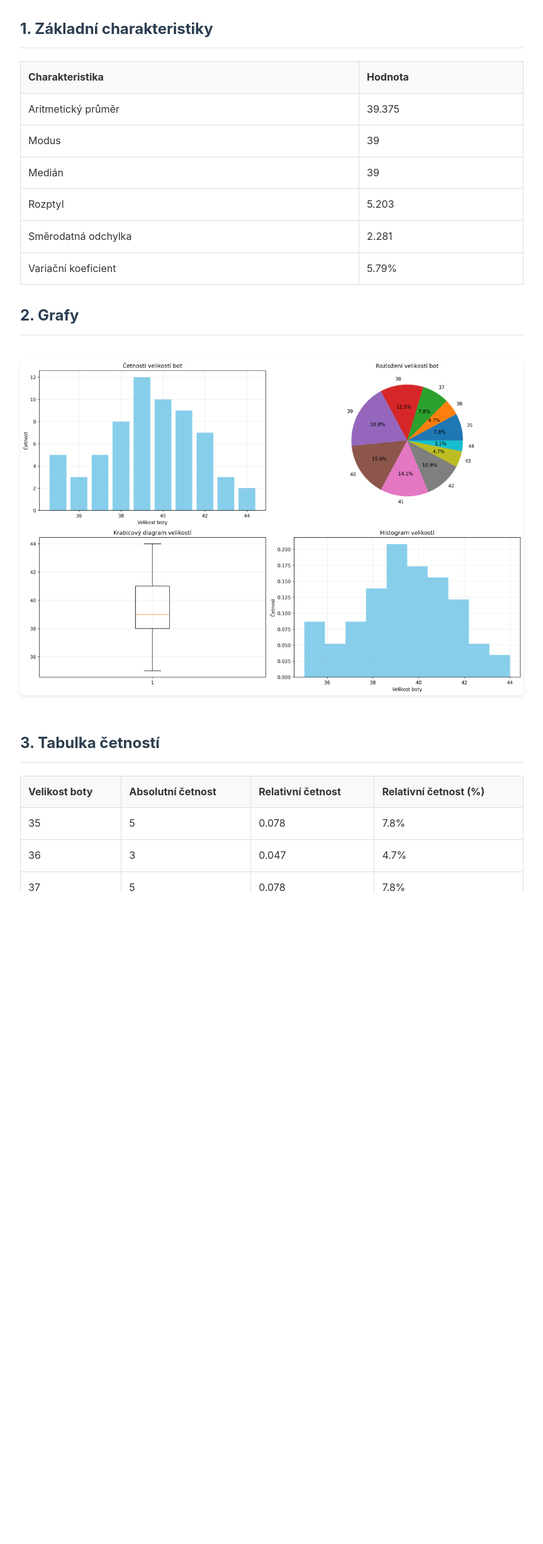
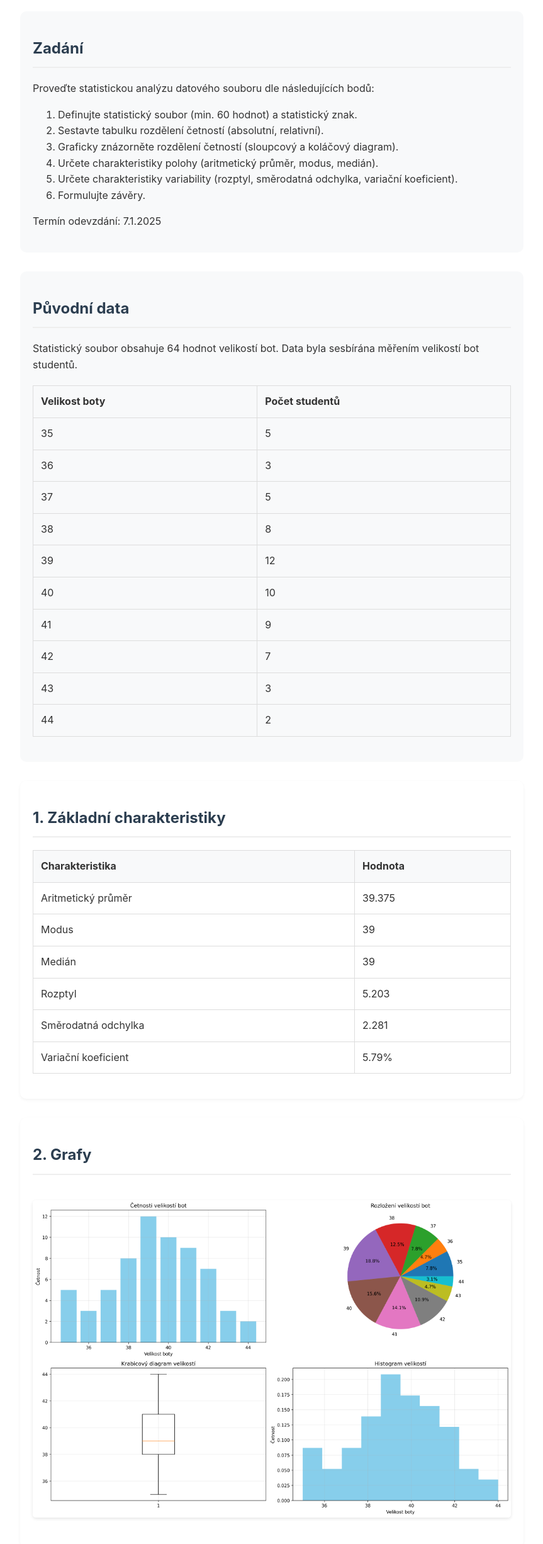
Before and after one commit to jangjesef/statistika, a plain HTML site: page index.html in a window 1280 px wide. Shown: the part 108-2560 px from the top of the page at 63% size, without its empty margins (208-1071 px from the left). Before the commit the page ends 2387 px from the top, so only its background shows below. Drawn offline with Linux system fonts and the light colour scheme.

Commit message:
Přidáno zadání, původní data a možnost zvětšení grafů

```diff
--- a/index.html
+++ b/index.html
@@ -37,9 +37,39 @@
             margin: 20px 0;
             border-radius: 5px;
             box-shadow: 0 2px 5px rgba(0,0,0,0.1);
+            cursor: pointer;
+            transition: transform 0.3s ease;
+        }
+        img:hover {
+            transform: scale(1.02);
+        }
+        .modal {
+            display: none;
+            position: fixed;
+            z-index: 1000;
+            top: 0;
+            left: 0;
+            width: 100%;
+            height: 100%;
+            background-color: rgba(0,0,0,0.9);
+            padding: 20px;
+            box-sizing: border-box;
+            overflow: auto;
+        }
+        .modal img {
+            max-width: 90%;
+            max-height: 90vh;
+            margin: 20px auto;
+            display: block;
+            box-shadow: none;
+            cursor: zoom-out;
         }
         .section {
             margin: 30px 0;
+            background-color: white;
+            padding: 20px;
+            border-radius: 10px;
+            box-shadow: 0 2px 5px rgba(0,0,0,0.05);
         }
         .download-section {
             margin-top: 40px;
@@ -68,11 +98,58 @@
         .download-button svg {
             margin-right: 8px;
         }
+        .assignment {
+            background-color: #f8f9fa;
+            padding: 20px;
+            border-radius: 10px;
+            margin-bottom: 30px;
+        }
+        .original-data {
+            background-color: #f8f9fa;
+            padding: 20px;
+            border-radius: 10px;
+            margin-bottom: 30px;
+        }
     </style>
 </head>
 <body>
     <div class="container">
         <h1>Statistická analýza velikostí bot</h1>
+
+        <div class="assignment">
+            <h2>Zadání</h2>
+            <p>Proveďte statistickou analýzu datového souboru dle následujících bodů:</p>
+            <ol>
+                <li>Definujte statistický soubor (min. 60 hodnot) a statistický znak.</li>
+                <li>Sestavte tabulku rozdělení četností (absolutní, relativní).</li>
+                <li>Graficky znázorněte rozdělení četností (sloupcový a koláčový diagram).</li>
+                <li>Určete charakteristiky polohy (aritmetický průměr, modus, medián).</li>
+                <li>Určete charakteristiky variability (rozptyl, směrodatná odchylka, variační koeficient).</li>
+                <li>Formulujte závěry.</li>
+            </ol>
+            <p>Termín odevzdání: 7.1.2025</p>
+        </div>
+
+        <div class="original-data">
+            <h2>Původní data</h2>
+            <p>Statistický soubor obsahuje 64 hodnot velikostí bot. Data byla sesbírána měřením velikostí bot studentů.</p>
+            <table>
+                <tr>
+                    <th>Velikost boty</th>
+                    <th>Počet studentů</th>
+                </tr>
+                <tr><td>35</td><td>5</td></tr>
+                <tr><td>36</td><td>3</td></tr>
+                <tr><td>37</td><td>5</td></tr>
+                <tr><td>38</td><td>8</td></tr>
+                <tr><td>39</td><td>12</td></tr>
+                <tr><td>40</td><td>10</td></tr>
+                <tr><td>41</td><td>9</td></tr>
+                <tr><td>42</td><td>7</td></tr>
+                <tr><td>43</td><td>3</td></tr>
+                <tr><td>44</td><td>2</td></tr>
+            </table>
+        </div>
 
         <div class="section">
             <h2>1. Základní charakteristiky</h2>
@@ -89,7 +166,7 @@
 
         <div class="section">
             <h2>2. Grafy</h2>
-            <img src="statisticke_grafy.png" alt="Statistické grafy">
+            <img src="statisticke_grafy.png" alt="Statistické grafy" onclick="showModal(this)">
         </div>
 
         <div class="section">
@@ -101,66 +178,16 @@
                     <th>Relativní četnost</th>
                     <th>Relativní četnost (%)</th>
                 </tr>
-                <tr>
-                    <td>35</td>
-                    <td>5</td>
-                    <td>0.078</td>
-                    <td>7.8%</td>
-                </tr>
-                <tr>
-                    <td>36</td>
-                    <td>3</td>
-                    <td>0.047</td>
-                    <td>4.7%</td>
-                </tr>
-                <tr>
-                    <td>37</td>
-                    <td>5</td>
-                    <td>0.078</td>
-                    <td>7.8%</td>
-                </tr>
-                <tr>
-                    <td>38</td>
-                    <td>8</td>
-                    <td>0.125</td>
-                    <td>12.5%</td>
-                </tr>
-                <tr>
-                    <td>39</td>
-                    <td>12</td>
-                    <td>0.188</td>
-                    <td>18.8%</td>
-                </tr>
-                <tr>
-                    <td>40</td>
-                    <td>10</td>
-                    <td>0.156</td>
-                    <td>15.6%</td>
-                </tr>
-                <tr>
-                    <td>41</td>
-                    <td>9</td>
-                    <td>0.141</td>
-                    <td>14.1%</td>
-                </tr>
-                <tr>
-                    <td>42</td>
-                    <td>7</td>
-                    <td>0.109</td>
-                    <td>10.9%</td>
-                </tr>
-                <tr>
-                    <td>43</td>
-                    <td>3</td>
-                    <td>0.047</td>
-                    <td>4.7%</td>
-                </tr>
-                <tr>
-                    <td>44</td>
-                    <td>2</td>
-                    <td>0.031</td>
-                    <td>3.1%</td>
-                </tr>
+                <tr><td>35</td><td>5</td><td>0.078</td><td>7.8%</td></tr>
+                <tr><td>36</td><td>3</td><td>0.047</td><td>4.7%</td></tr>
+                <tr><td>37</td><td>5</td><td>0.078</td><td>7.8%</td></tr>
+                <tr><td>38</td><td>8</td><td>0.125</td><td>12.5%</td></tr>
+                <tr><td>39</td><td>12</td><td>0.188</td><td>18.8%</td></tr>
+                <tr><td>40</td><td>10</td><td>0.156</td><td>15.6%</td></tr>
+                <tr><td>41</td><td>9</td><td>0.141</td><td>14.1%</td></tr>
+                <tr><td>42</td><td>7</td><td>0.109</td><td>10.9%</td></tr>
+                <tr><td>43</td><td>3</td><td>0.047</td><td>4.7%</td></tr>
+                <tr><td>44</td><td>2</td><td>0.031</td><td>3.1%</td></tr>
             </table>
         </div>
 
@@ -179,13 +206,6 @@
         <div class="download-section">
             <h2>Ke stažení</h2>
             <div class="download-buttons">
-                <a href="statisticka_analyza.py" class="download-button">
-                    <svg width="16" height="16" viewBox="0 0 16 16" fill="currentColor">
-                        <path d="M8 12l-4-4h2.5V3h3v5H12L8 12z"/>
-                        <path d="M14 13v1H2v-1h12z"/>
-                    </svg>
-                    Python skript
-                </a>
                 <a href="statisticke_grafy.png" class="download-button">
                     <svg width="16" height="16" viewBox="0 0 16 16" fill="currentColor">
                         <path d="M8 12l-4-4h2.5V3h3v5H12L8 12z"/>
@@ -200,15 +220,33 @@
                     </svg>
                     Report (PDF)
                 </a>
-                <a href="requirements.txt" class="download-button">
-                    <svg width="16" height="16" viewBox="0 0 16 16" fill="currentColor">
-                        <path d="M8 12l-4-4h2.5V3h3v5H12L8 12z"/>
-                        <path d="M14 13v1H2v-1h12z"/>
-                    </svg>
-                    Requirements
-                </a>
             </div>
         </div>
     </div>
+
+    <div class="modal" id="imageModal" onclick="hideModal()">
+        <img id="modalImage" src="" alt="Zvětšený graf">
+    </div>
+
+    <script>
+        function showModal(img) {
+            const modal = document.getElementById('imageModal');
+            const modalImg = document.getElementById('modalImage');
+            modal.style.display = "block";
+            modalImg.src = img.src;
+        }
+
+        function hideModal() {
+            const modal = document.getElementById('imageModal');
+            modal.style.display = "none";
+        }
+
+        // Zavřít modal při stisku klávesy Escape
+        document.addEventListener('keydown', function(event) {
+            if (event.key === "Escape") {
+                hideModal();
+            }
+        });
+    </script>
 </body>
 </html>
```
